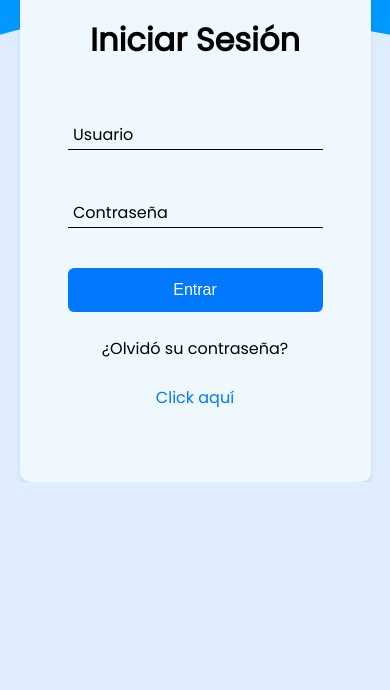
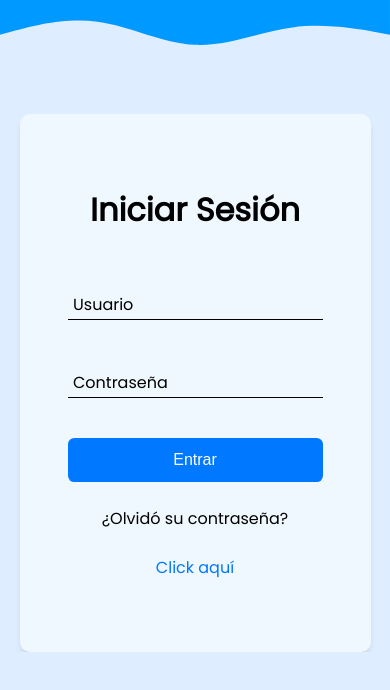
Before and after one commit to Chaleconetwork/hotel-frontend, a Next.js app: page / in a window 390 px wide. Shown: the top 690 px of the page. Built offline with nearby package versions, Linux system fonts and the light colour scheme.

Commit message:
new changes in log in

```diff
--- a/components/Login.tsx
+++ b/components/Login.tsx
@@ -5,7 +5,6 @@ import { motion } from "framer-motion";
 export default function Login() {
     return (
         <div className={styles.container}>
-
             <motion.form action="/main"
                 initial={{ scale: 0 }}
                 animate={{ rotate: 360, scale: 1 }}
@@ -17,8 +16,8 @@ export default function Login() {
                 <h2>Iniciar Sesión</h2>
                 <div className={styles.formContainer}>
                     <div className={styles.formGroup}>
-                        <input className={styles.formInput} type="text" placeholder=' ' />
-                        <label className={styles.formLabel} htmlFor="">Usuario</label>
+                        <input className={styles.formInput} name='user' type="text" placeholder=' ' />
+                        <label className={styles.formLabel} htmlFor="user">Usuario</label>
                         <span className={styles.formLine}></span>
                     </div>
                     <div className={styles.formGroup}>
--- a/styles/Login.module.css
+++ b/styles/Login.module.css
@@ -43,19 +43,28 @@
     border-bottom: 1px solid black;
 }
 
-.container .formLabel {
-    font-size: 1rem;
+.formLabel {
     cursor: pointer;
     position: absolute;
     top: 0;
     left: 5px;
     transform: translateY(10px);
-    transition: .5s, color .3s;
+    transition: transform .5s, color .3s;
 }
 
 .formInput:focus + .formLabel,
 .formInput:not(:placeholder-shown) + .formLabel {
-    transform: translateY(-12px) scale(.7) !important;
+    transform: translateY(-12px) scale(.7);
+    transform-origin: left top;
+}
+
+.formLabel:hover {
+    transform: translateY(-12px) scale(.7);
+    transform-origin: left top;
+}
+
+.formInput:hover + .formLabel {
+    transform: translateY(-12px) scale(.7);
     transform-origin: left top;
 }
 
@@ -71,14 +80,45 @@
     cursor: pointer;
 }
 
-.container .formLine {
+.formLine {
     position: absolute;
     bottom: 0;
     left: 0;
     width: 100%;
     height: 1px;
+    transform: left bottom;
+    transition: transform .4s;
+}
+
+.formInput:focus ~ .formLine,
+.formInput:not(:placeholder-shown) ~ .formLine {
+   transform: scale(1);
 }
 
 .clickaqui {
     color: #0078FF;
 }
+
+@media (max-width: 400px) {
+    .container {
+        margin-top: 20px;
+    }
+}
+
+@media (max-width: 600px) {
+    .container {
+        margin-top: 20px;
+    }
+}
+
+@media (max-width: 800px) {
+    .container {
+        margin-top: 20px;
+    }
+}
+
+@media (max-width: 1000px) {
+    .container {
+        margin-top: 20px;
+    }
+}
```
